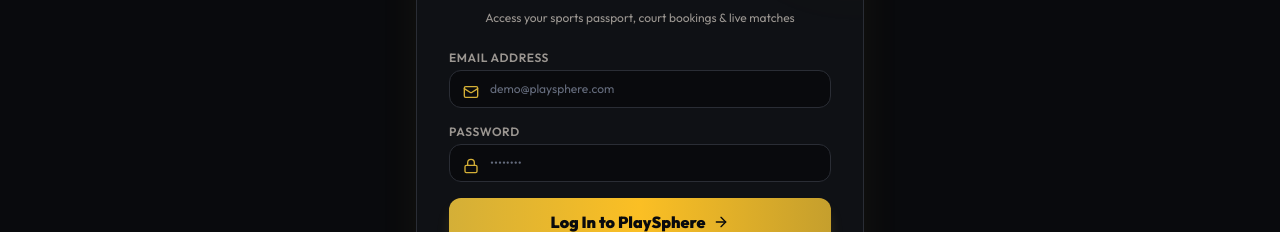
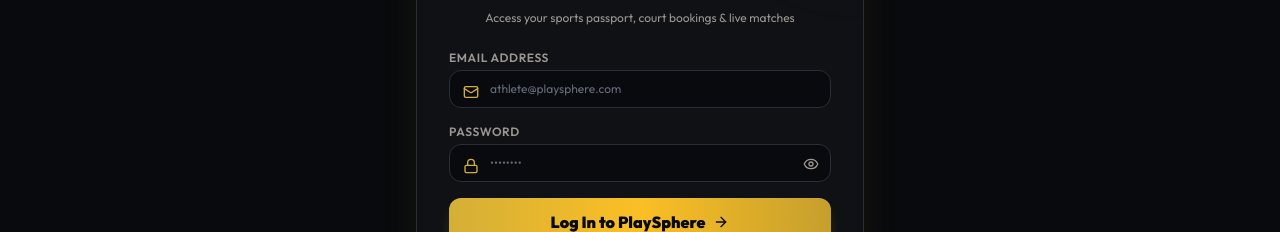
Before and after one commit to lokesh2006svg-source/playsphere, a React (Vite) app in the folder frontend/: page /login in a window 1280 px wide. Shown: the part 292-524 px from the top of the page. Built offline with nearby package versions, Linux system fonts and the light colour scheme; no server answers.

Commit message:
feat(auth-ui): add password show/hide toggle and enhanced error feedback to Login and Signup

```diff
--- a/frontend/src/pages/Login.jsx
+++ b/frontend/src/pages/Login.jsx
@@ -1,7 +1,7 @@
 import React, { useState } from "react";
 import { Link, useNavigate, useLocation } from "react-router-dom";
 import { useAuth } from "../context/AuthContext";
-import { Trophy, Mail, Lock, ArrowRight, Sparkles, UserCheck } from "lucide-react";
+import { Trophy, Mail, Lock, ArrowRight, Sparkles, UserCheck, Eye, EyeOff, AlertCircle } from "lucide-react";
 
 const Login = () => {
   const { login } = useAuth();
@@ -12,6 +12,7 @@ const Login = () => {
     email: "",
     password: "",
   });
+  const [showPassword, setShowPassword] = useState(false);
   const [error, setError] = useState("");
   const [loading, setLoading] = useState(false);
 
@@ -52,6 +53,7 @@ const Login = () => {
 
   const handleDemoFill = (email, pwd) => {
     setFormData({ email, password: pwd });
+    setError("");
   };
 
   return (
@@ -72,8 +74,9 @@ const Login = () => {
         </div>
 
         {error && (
-          <div className="mb-4 p-3 bg-red-500/10 border border-red-500/30 rounded-xl text-red-400 text-xs font-semibold">
-            {error}
+          <div className="mb-4 p-3.5 bg-red-500/15 border border-red-500/40 rounded-xl text-red-300 text-xs font-semibold flex items-start gap-2.5 animate-fade-in">
+            <AlertCircle className="w-4 h-4 text-red-400 shrink-0 mt-0.5" />
+            <span>{error}</span>
           </div>
         )}
 
@@ -90,7 +93,7 @@ const Login = () => {
                 required
                 value={formData.email}
                 onChange={handleChange}
-                placeholder="demo@playsphere.com"
+                placeholder="athlete@playsphere.com"
                 className="w-full bg-court-950 border border-court-700 text-[#F5F0E6] rounded-xl pl-10 pr-4 py-2.5 text-xs focus:ring-2 focus:ring-gold focus:border-gold focus:outline-none placeholder:text-[#656C7D]"
               />
             </div>
@@ -103,14 +106,22 @@ const Login = () => {
             <div className="relative">
               <Lock className="w-4 h-4 text-gold absolute left-3.5 top-3.5" />
               <input
-                type="password"
+                type={showPassword ? "text" : "password"}
                 name="password"
                 required
                 value={formData.password}
                 onChange={handleChange}
                 placeholder="••••••••"
-                className="w-full bg-court-950 border border-court-700 text-[#F5F0E6] rounded-xl pl-10 pr-4 py-2.5 text-xs focus:ring-2 focus:ring-gold focus:border-gold focus:outline-none placeholder:text-[#656C7D]"
+                className="w-full bg-court-950 border border-court-700 text-[#F5F0E6] rounded-xl pl-10 pr-10 py-2.5 text-xs focus:ring-2 focus:ring-gold focus:border-gold focus:outline-none placeholder:text-[#656C7D]"
               />
+              <button
+                type="button"
+                onClick={() => setShowPassword(!showPassword)}
+                className="absolute right-3 top-3 text-[#9B9691] hover:text-gold transition-colors focus:outline-none"
+                title={showPassword ? "Hide password" : "Show password"}
+              >
+                {showPassword ? <EyeOff className="w-4 h-4" /> : <Eye className="w-4 h-4" />}
+              </button>
             </div>
           </div>
 
--- a/frontend/src/pages/Signup.jsx
+++ b/frontend/src/pages/Signup.jsx
@@ -1,7 +1,7 @@
 import React, { useState } from "react";
 import { Link, useNavigate } from "react-router-dom";
 import { useAuth } from "../context/AuthContext";
-import { Trophy, Mail, Lock, User, MapPin, ArrowRight, ShieldCheck } from "lucide-react";
+import { Trophy, Mail, Lock, User, MapPin, ArrowRight, ShieldCheck, Eye, EyeOff, AlertCircle } from "lucide-react";
 
 const TAMIL_NADU_CITIES = [
   "Chennai",
@@ -27,6 +27,7 @@ const Signup = () => {
     city: "Chennai",
     location: "Chennai, Tamil Nadu",
   });
+  const [showPassword, setShowPassword] = useState(false);
   const [error, setError] = useState("");
   const [loading, setLoading] = useState(false);
 
@@ -81,8 +82,9 @@ const Signup = () => {
         </div>
 
         {error && (
-          <div className="mb-4 p-3 bg-red-500/10 border border-red-500/30 rounded-xl text-red-400 text-xs font-semibold">
-            {error}
+          <div className="mb-4 p-3.5 bg-red-500/15 border border-red-500/40 rounded-xl text-red-300 text-xs font-semibold flex items-start gap-2.5 animate-fade-in">
+            <AlertCircle className="w-4 h-4 text-red-400 shrink-0 mt-0.5" />
+            <span>{error}</span>
           </div>
         )}
 
@@ -130,14 +132,22 @@ const Signup = () => {
             <div className="relative">
               <Lock className="w-4 h-4 text-gold absolute left-3.5 top-3.5" />
               <input
-                type="password"
+                type={showPassword ? "text" : "password"}
                 name="password"
                 required
                 value={formData.password}
                 onChange={handleChange}
                 placeholder="Must include 8+ chars, uppercase, number & symbol"
-                className="w-full bg-court-950 border border-court-700 text-[#F5F0E6] rounded-xl pl-10 pr-4 py-2.5 text-xs focus:ring-2 focus:ring-gold focus:border-gold focus:outline-none placeholder:text-[#656C7D]"
+                className="w-full bg-court-950 border border-court-700 text-[#F5F0E6] rounded-xl pl-10 pr-10 py-2.5 text-xs focus:ring-2 focus:ring-gold focus:border-gold focus:outline-none placeholder:text-[#656C7D]"
               />
+              <button
+                type="button"
+                onClick={() => setShowPassword(!showPassword)}
+                className="absolute right-3 top-3 text-[#9B9691] hover:text-gold transition-colors focus:outline-none"
+                title={showPassword ? "Hide password" : "Show password"}
+              >
+                {showPassword ? <EyeOff className="w-4 h-4" /> : <Eye className="w-4 h-4" />}
+              </button>
             </div>
 
             {/* Live Password Requirements Checklist */}
```
